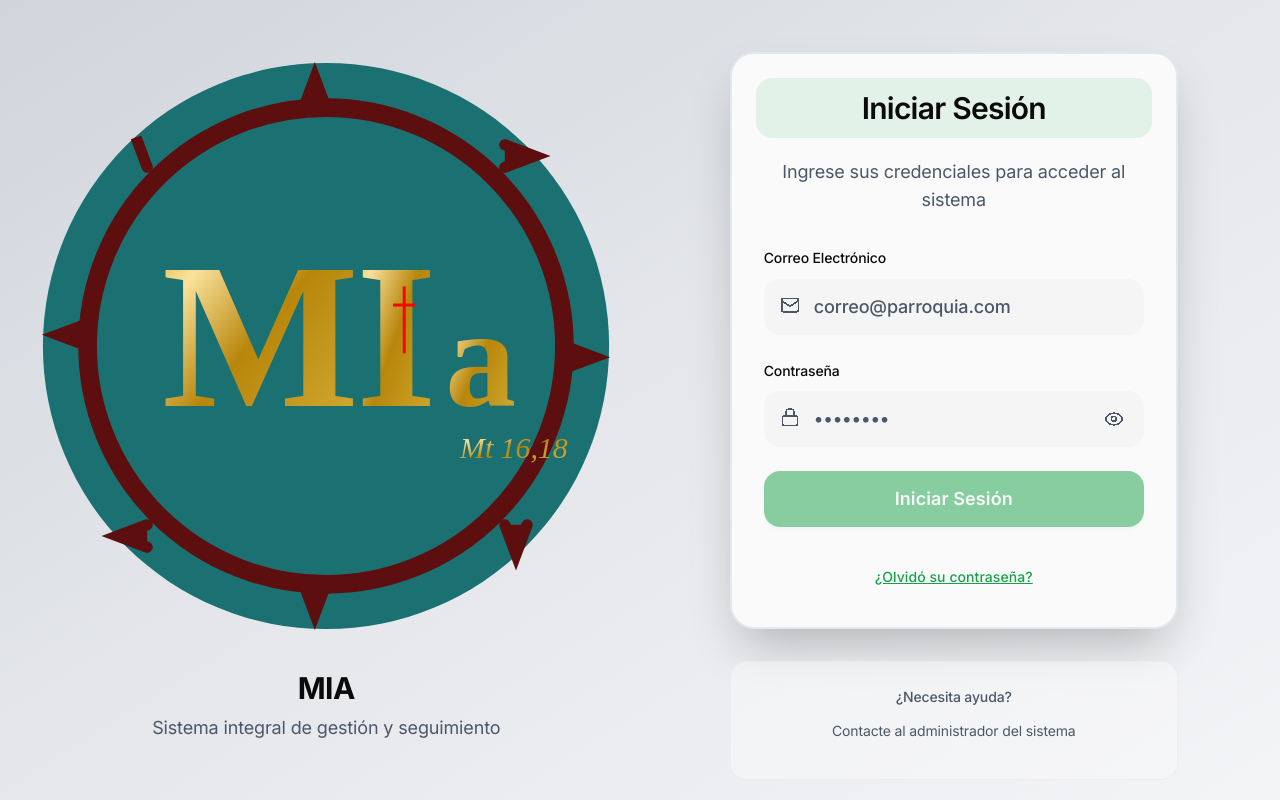
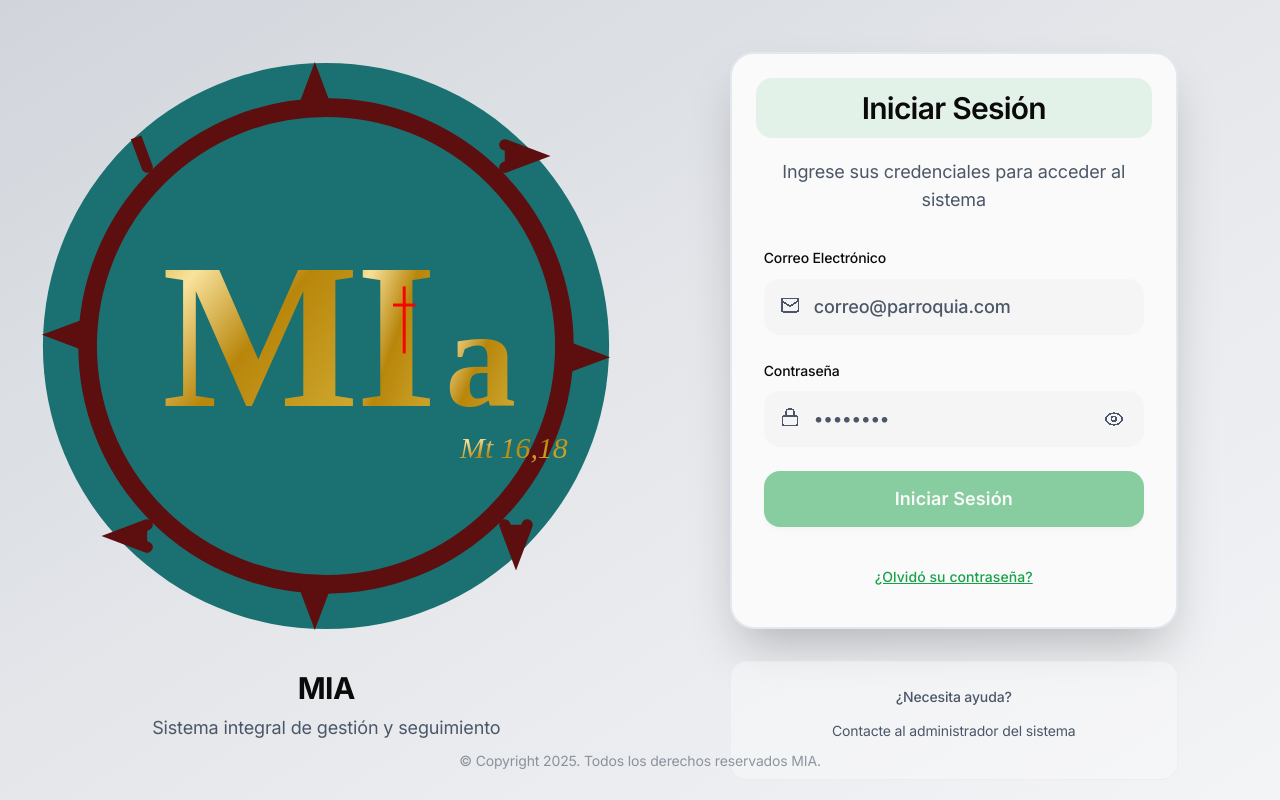
Before and after one commit to mimarumo25/iglesia-region-survey, a React (Vite) app: page /login in a window 1280 px wide. Built offline with nearby package versions, Linux system fonts and the light colour scheme.

Commit message:
feat: add copyright footer to login page

```diff
--- a/src/pages/Login.tsx
+++ b/src/pages/Login.tsx
@@ -191,7 +191,7 @@ const Login = () => {
   };
 
   return (
-    <div className="min-h-screen bg-gradient-to-br from-gray-300 via-gray-200 to-gray-100 dark:from-gray-950 dark:via-gray-900 dark:to-background flex items-center justify-center p-4">
+    <div className="relative min-h-screen bg-gradient-to-br from-gray-300 via-gray-200 to-gray-100 dark:from-gray-950 dark:via-gray-900 dark:to-background flex items-center justify-center p-4">
       <div className="relative w-full max-w-[98%] 2xl:max-w-[96%] grid lg:grid-cols-2 gap-8 items-center">
         {/* Columna de imagen */}
         <div className="hidden lg:flex flex-col items-center justify-center space-y-6">
@@ -422,6 +422,11 @@ const Login = () => {
           </div>
         </div>
       </div>
+
+      {/* Footer Copyright */}
+      <div className="absolute bottom-4 left-0 w-full text-center text-sm text-muted-foreground/60 dark:text-muted-foreground/60">
+        <p>&copy; Copyright 2025. Todos los derechos reservados MIA.</p>
+      </div>
     </div>
   );
 };
```
